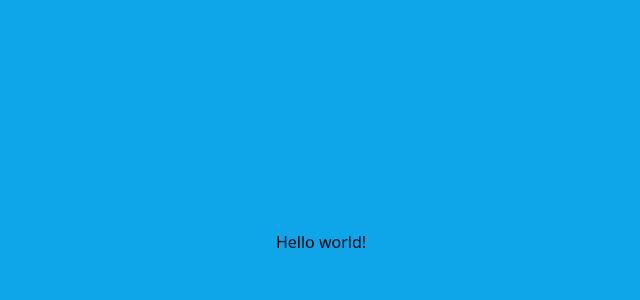
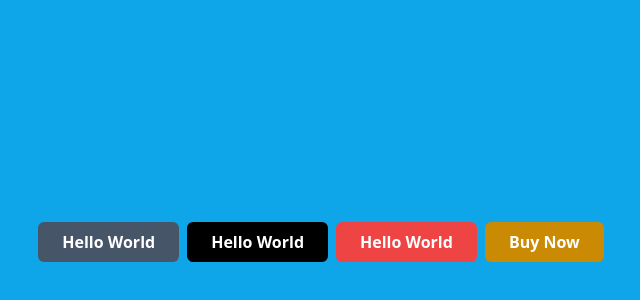
Before and after one commit to zaazxz/learn-react, a React (Vite) app: page / in a window 1280 px wide. Shown: the part 158-458 px from the top of the page, without its empty margins (319-959 px from the left). Built offline with nearby package versions, Linux system fonts and the light colour scheme.

Commit message:
feat [react] : Component and Props

```diff
--- a/src/App.jsx
+++ b/src/App.jsx
@@ -1,8 +1,51 @@
+import React from "react";
+
+// Button with Class Component
+class ClassButton extends React.Component {
+  render() {
+    return (
+      <button className="h-10 px-6 font-semibold rounded-md bg-slate-600 text-white">
+        Hello World
+      </button>
+    );
+  }
+}
+
+// Button with Function Component
+function FunctionalButton() {
+  return (
+    <button className="h-10 px-6 font-semibold rounded-md bg-black text-white">
+      Hello World
+    </button>
+  );
+}
+
+// Button with Arrow Function Component
+const ArrowButton = () => {
+  return (
+    <button className="h-10 px-6 font-semibold rounded-md bg-red-500 text-white">
+      Hello World
+    </button>
+  );
+};
+
+// Button with Arrow Function Component 2
+const ArrowButton2 = (props) => (
+  <button className={`h-10 px-6 font-semibold rounded-md ${props.variant} text-white`}>
+    {props.children}
+  </button>
+);
+
 function App() {
   return (
     <>
       <div className="flex justify-center bg-sky-500 min-h-screen items-center">
-        <h1>Hello world!</h1>
+        <div className="flex gap-2">
+          <ClassButton />
+          <FunctionalButton />
+          <ArrowButton />
+          <ArrowButton2 variant="bg-yellow-600">Buy Now</ArrowButton2>
+        </div>
       </div>
     </>
   );
```
Also changed, not shown: explain.txt.
